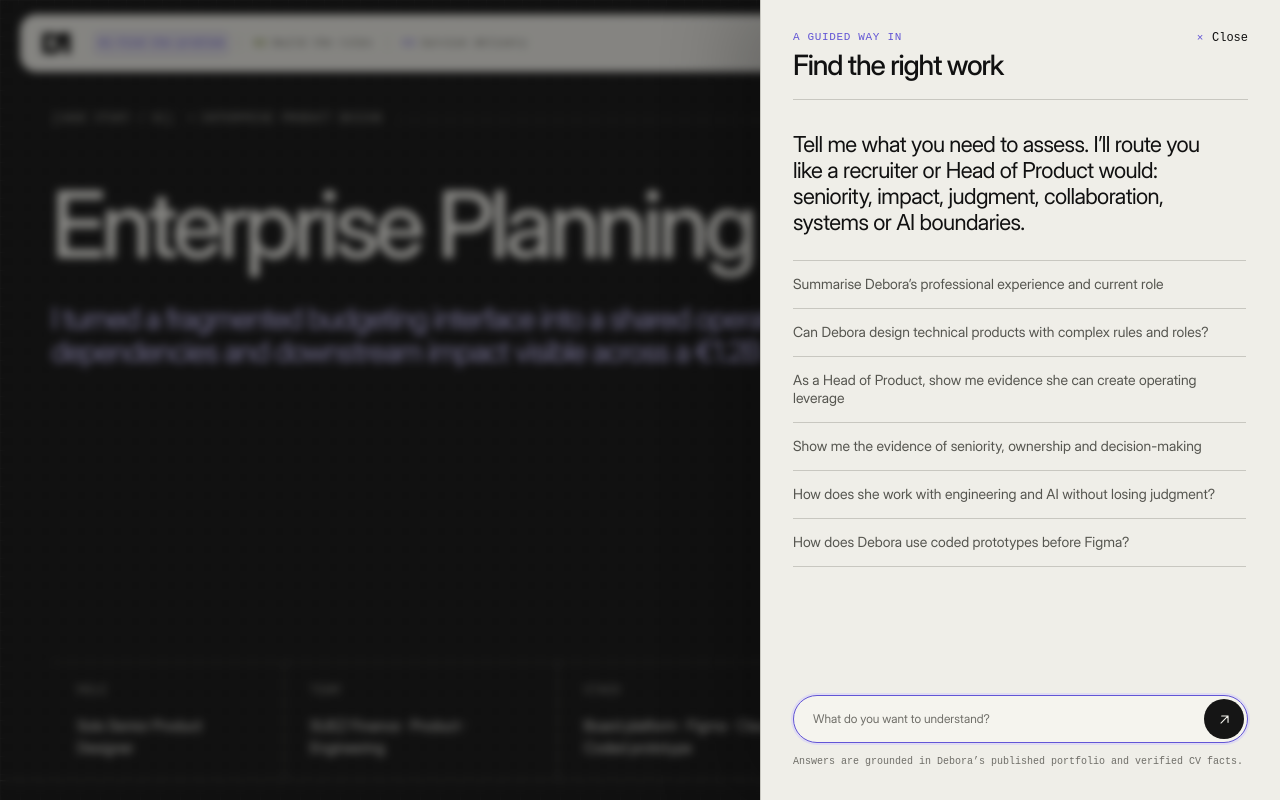
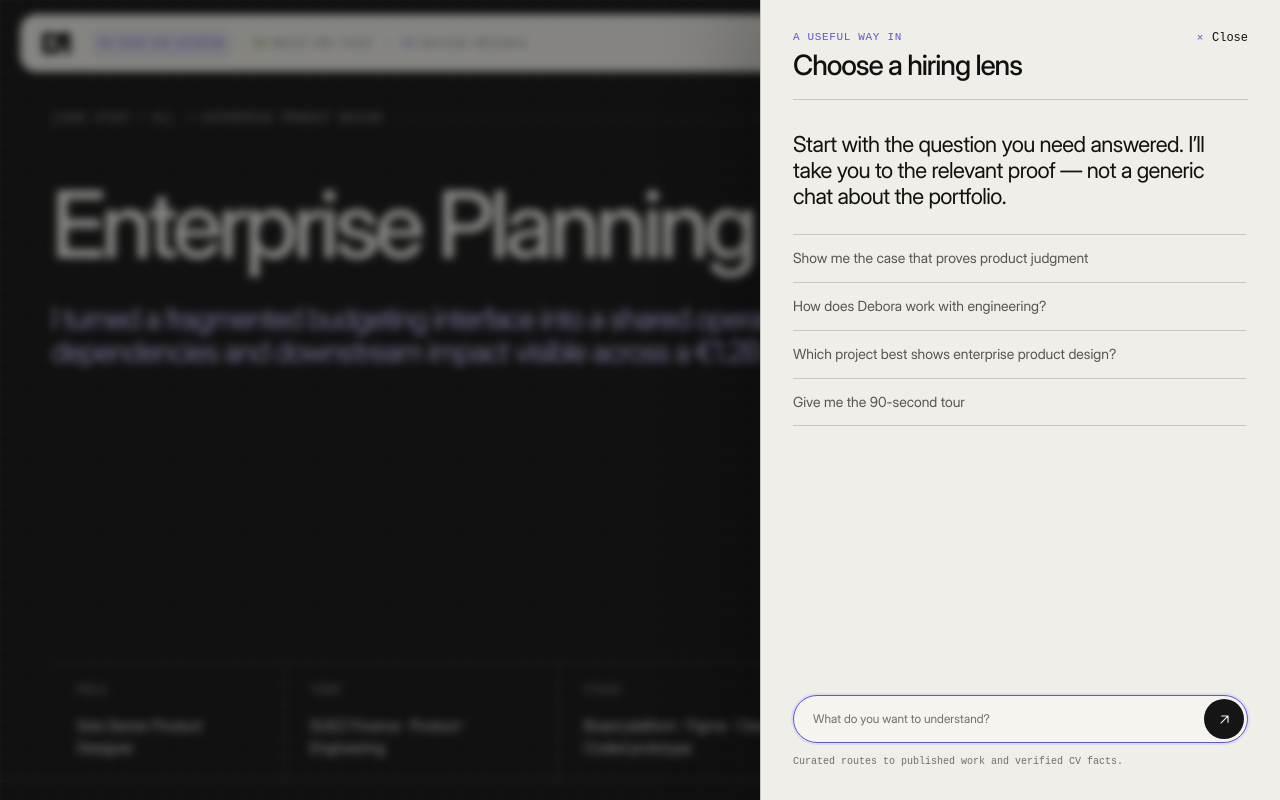
Before and after one commit to deboramoratalla-lab/portfolio, a Next.js app: page /projects/saas in a window 1280 px wide. Both pictures are taken after a click on the button "Open Ask Debora". Shown: the top 800 px of the page. Built offline with nearby package versions, Linux system fonts and the light colour scheme.

Commit message:
Refine case navigation and portfolio guide

```diff
--- a/src/components/case-study-index.tsx
+++ b/src/components/case-study-index.tsx
@@ -17,7 +17,7 @@ export function CaseStudyIndex({
   return (
     <nav className={["case-story-nav", className].filter(Boolean).join(" ")} aria-label="Case study index" style={{ "--case-index-count": chapters.length } as CSSProperties}>
       <header className="case-index-unified__header">
-        <span>CASE STUDY / CONTENTS</span>
+        <span>CASE STUDY / {chapters.length} PARTS</span>
         <p>{introduction}</p>
       </header>
       <div className="case-index-unified__chapters">
--- a/src/components/portfolio-agent.tsx
+++ b/src/components/portfolio-agent.tsx
@@ -8,12 +8,10 @@ type Evidence = { label: string; href: string }
 type AgentAnswer = { title: string; body: string; evidence: Evidence[]; probe?: string; limitation?: string; source?: "rules" | "ai" }
 
 const prompts = [
-  "Summarise Debora’s professional experience and current role",
-  "Can Debora design technical products with complex rules and roles?",
-  "As a Head of Product, show me evidence she can create operating leverage",
-  "Show me the evidence of seniority, ownership and decision-making",
-  "How does she work with engineering and AI without losing judgment?",
-  "How does Debora use coded prototypes before Figma?",
+  "Show me the case that proves product judgment",
+  "How does Debora work with engineering?",
+  "Which project best shows enterprise product design?",
+  "Give me the 90-second tour",
 ]
 
 const answers = {
@@ -152,10 +150,10 @@ export function PortfolioAgent() {
     {open && <div ref={dialogRef} className="agent-shell" role="dialog" aria-modal="true" aria-labelledby="portfolio-agent-title">
       <button className="agent-backdrop" aria-label="Close Ask Debora" onClick={closeDialog} tabIndex={-1} />
       <aside className="agent-panel">
-        <header><div><span>A guided way in</span><strong id="portfolio-agent-title">Find the right work</strong></div><button className="agent-close-action ui-action ui-action-secondary" onClick={closeDialog} aria-label="Close"><span className="agent-close-icon" aria-hidden="true">×</span> Close</button></header>
-        <div className="agent-body">{loading ? <div className="agent-thinking" aria-live="polite"><span>Reading the published evidence</span><i /><i /><i /></div> : !answer ? <div className="agent-intro"><p>Tell me what you need to assess. I’ll route you like a recruiter or Head of Product would: seniority, impact, judgment, collaboration, systems or AI boundaries.</p><div>{prompts.map(prompt => <button key={prompt} onClick={() => ask(prompt)}>{prompt}</button>)}</div></div> : <div className="agent-answer" aria-live="polite"><span>{answer.source === "ai" ? "AI answer · grounded in published work" : "Curated answer · published work"}</span><h2>{answer.title}</h2><p>{answer.body}</p>{answer.limitation && <p className="agent-limitation"><strong>Evidence gap</strong>{answer.limitation}</p>}{answer.probe && <p className="agent-probe"><strong>Ask in the interview</strong>{answer.probe}</p>}{answer.evidence.length > 0 && <nav>{answer.evidence.map(item => <ArrowRouteLink variant="secondary" tone="purple" key={item.label} href={item.href} onClick={closeDialog}>{item.label}</ArrowRouteLink>)}</nav>}<button className="agent-reset ui-action ui-action-primary ui-action-green ui-action-on-light" onClick={() => { setAnswer(null); setQuestion("") }}>Try another lens</button></div>}</div>
+        <header><div><span>A useful way in</span><strong id="portfolio-agent-title">Choose a hiring lens</strong></div><button className="agent-close-action ui-action ui-action-secondary" onClick={closeDialog} aria-label="Close"><span className="agent-close-icon" aria-hidden="true">×</span> Close</button></header>
+        <div className="agent-body">{loading ? <div className="agent-thinking" aria-live="polite"><span>Reading the published evidence</span><i /><i /><i /></div> : !answer ? <div className="agent-intro"><p>Start with the question you need answered. I’ll take you to the relevant proof — not a generic chat about the portfolio.</p><div>{prompts.map(prompt => <button key={prompt} onClick={() => ask(prompt)}>{prompt}</button>)}</div></div> : <div className="agent-answer" aria-live="polite"><span>{answer.source === "ai" ? "AI answer · grounded in published work" : "Curated answer · published work"}</span><h2>{answer.title}</h2><p>{answer.body}</p>{answer.limitation && <p className="agent-limitation"><strong>Evidence gap</strong>{answer.limitation}</p>}{answer.probe && <p className="agent-probe"><strong>Ask in the interview</strong>{answer.probe}</p>}{answer.evidence.length > 0 && <nav>{answer.evidence.map(item => <ArrowRouteLink variant="secondary" tone="purple" key={item.label} href={item.href} onClick={closeDialog}>{item.label}</ArrowRouteLink>)}</nav>}<button className="agent-reset ui-action ui-action-primary ui-action-green ui-action-on-light" onClick={() => { setAnswer(null); setQuestion("") }}>Try another lens</button></div>}</div>
         <form onSubmit={submit}><input ref={inputRef} value={question} onChange={event => setQuestion(event.target.value)} placeholder="What do you want to understand?" aria-label="Question about Debora's portfolio" /><button type="submit" aria-label="Ask"><ArrowUpRight /></button></form>
-        <footer>Answers are grounded in Debora’s published portfolio and verified CV facts.</footer>
+        <footer>Curated routes to published work and verified CV facts.</footer>
       </aside>
     </div>}
   </>
--- a/src/components/project-page.tsx
+++ b/src/components/project-page.tsx
@@ -9,6 +9,7 @@ import { FluxyCase } from "@/components/fluxy-case"
 import { BoardCase } from "@/components/board-case"
 import { CiveoCase } from "@/components/civeo-case"
 import { MotionSafeVideo } from "@/components/motion-safe-video"
+import { CaseStudyIndex } from "@/components/case-study-index"
 
 function RoleArchitectureMap() {
   const roles = [
@@ -48,7 +49,7 @@ export function ProjectPage({ project }: { project: Project }) {
       <div className="fluxy-premise"><p className="eyebrow">The premise</p><h2>The brief asked for a better transaction. The opportunity was to remove the need to manage commuting at all.</h2><div><p>An online top-up flow solves one moment. Commuters still have to remember their balance, compare routes, monitor disruption and recover when the network changes. The product question was not how to make one task faster, but which decisions software could responsibly take off the passenger’s plate.</p><aside><span>Core thesis</span><strong>Goals stay stable. Routes, context and recommendations can change.</strong></aside></div></div>
       <div className="fluxy-business"><p className="eyebrow">The business bet</p><h3>The opportunity was fewer failure moments, not more app engagement.</h3><p>For an operator, the value is operational: prevent low-balance failures, reduce avoidable support contacts and protect journey completion when the network changes. Success would be measured through interventions resolved before travel, recommendation acceptance and fewer payment-related disruptions — not time spent in the interface.</p></div>
     </section>}
-    <div className="case-index-wrap"><span>Case study index</span>{project.slug === "fluxy" && <h2>Four decisions shaped the product.</h2>}<nav className="case-index" aria-label="Case study index">{project.chapters.map(chapter => <Link key={chapter.number} href={`#chapter-${chapter.number}`}><span>{chapter.number}</span><strong>{chapter.title}</strong></Link>)}</nav></div>
+    <CaseStudyIndex introduction={project.premise} chapters={project.chapters.map(chapter => [chapter.number, chapter.title] as const)} hrefForChapter={number => `#chapter-${number}`} />
     {project.chapters.map(chapter => <section className="chapter" id={`chapter-${chapter.number}`} key={chapter.number}>
       <header className={`chapter-header tone-${chapter.tone ?? "dark"}`}><span>{chapter.number}</span><div><p>{chapter.title}</p><h2>{chapter.thesis}</h2>{chapter.summary && <p className="chapter-summary">{chapter.summary}</p>}{chapter.intro && <div className="chapter-intro"><strong>{chapter.intro[0]}</strong><p>{chapter.intro[1]}</p></div>}</div></header>
       <div className="chapter-sections">{chapter.sections.map((section, sectionIndex) => <article className={`case-section tone-${section.tone ?? "dark"} layout-${section.layout ?? "split"}`} key={`${section.title}-${sectionIndex}`}>
```
